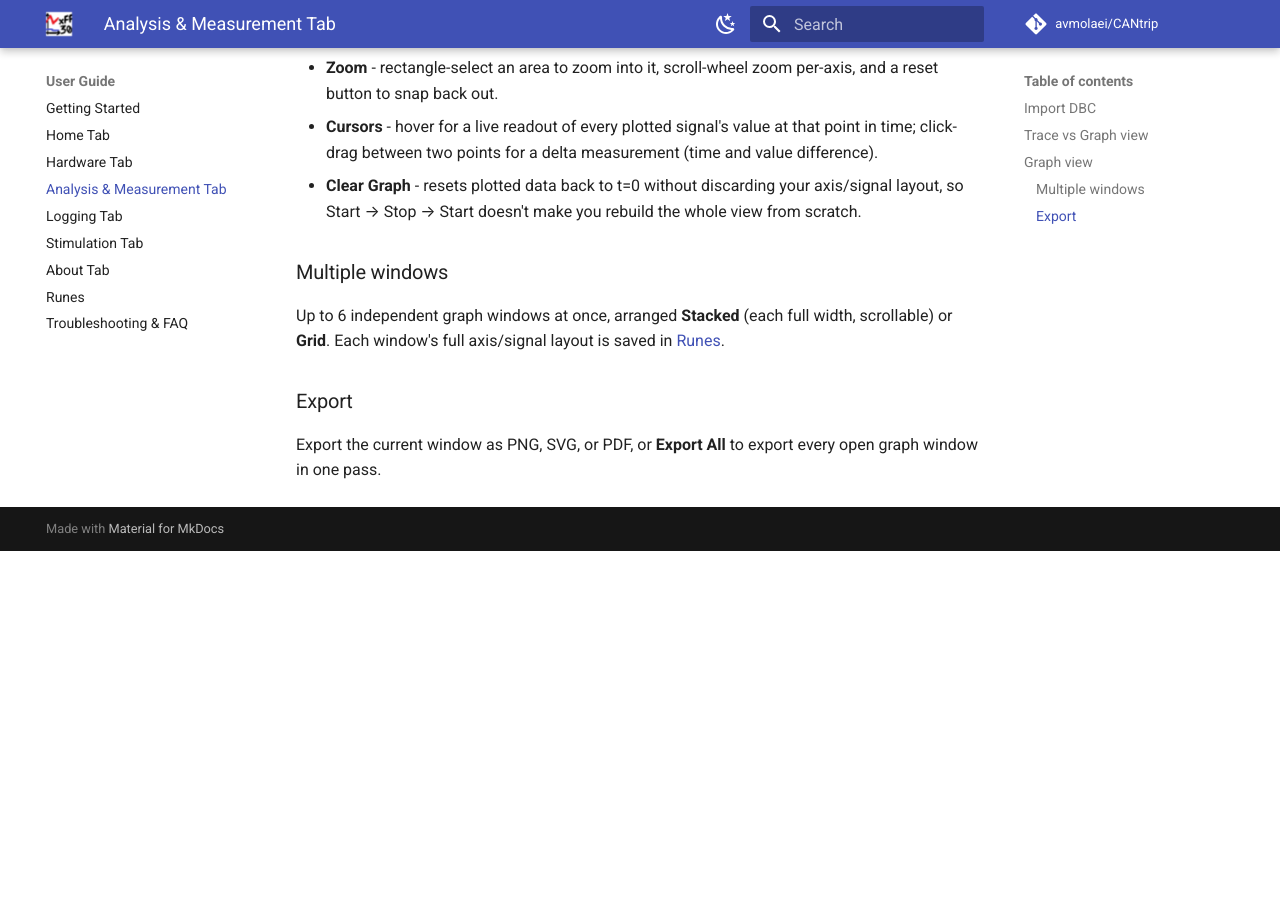
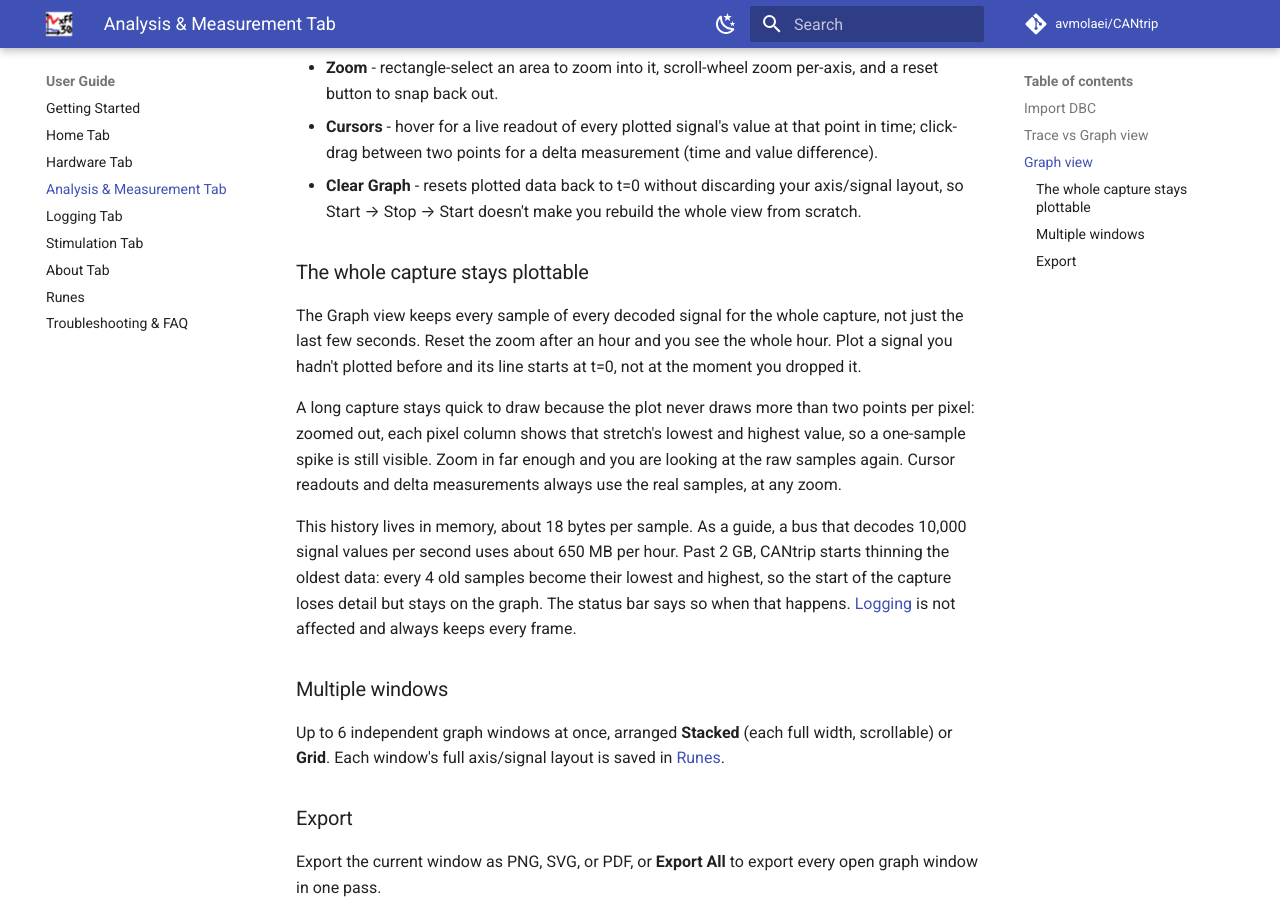
Before and after one commit to avmolaei/CANtrip, an MkDocs documentation site: the page built from docs/user-guide/analysis-and-measurement-tab.md, in a window 1280 px wide and 900 px high, scrolled down 1876 px. Built offline with MkDocs 1.6.1 and Material for MkDocs 9.7.7, drawn with Linux system fonts in a browser that asks for light colours; comment, search, counter and statistics services are not loaded; before the commit the page ends 2427 px from its top, so only the background shows below that.

Commit message:
Document whole-capture graphing and the test suite
The Analysis and Measurement page explains that the Graph view keeps the
whole capture, how it stays quick to draw, and what happens past 2 GB.
Data flow describes SignalHistoryStore and the timer-driven GraphView.
CONTRIBUTING replaces "there is no test suite" with how to run and extend
the one there is now.

```diff
--- a/docs/user-guide/analysis-and-measurement-tab.md
+++ b/docs/user-guide/analysis-and-measurement-tab.md
@@ -52,6 +52,26 @@ A signal-plotting view, all sharing one time X axis:
   axis/signal layout, so Start → Stop → Start doesn't make you rebuild the
   whole view from scratch.
 
+### The whole capture stays plottable
+
+The Graph view keeps every sample of every decoded signal for the whole
+capture, not just the last few seconds. Reset the zoom after an hour and
+you see the whole hour. Plot a signal you hadn't plotted before and its
+line starts at t=0, not at the moment you dropped it.
+
+A long capture stays quick to draw because the plot never draws more than
+two points per pixel: zoomed out, each pixel column shows that stretch's
+lowest and highest value, so a one-sample spike is still visible. Zoom in
+far enough and you are looking at the raw samples again. Cursor readouts
+and delta measurements always use the real samples, at any zoom.
+
+This history lives in memory, about 18 bytes per sample. As a guide, a bus
+that decodes 10,000 signal values per second uses about 650 MB per hour.
+Past 2 GB, CANtrip starts thinning the oldest data: every 4 old samples
+become their lowest and highest, so the start of the capture loses detail
+but stays on the graph. The status bar says so when that happens.
+[Logging](logging-tab.md) is not affected and always keeps every frame.
+
 ### Multiple windows
 
 Up to 6 independent graph windows at once, arranged **Stacked** (each full
```
Also changed, not shown: CONTRIBUTING.md (+30 -2 lines), docs/architecture/data-flow.md (+11 -0 lines).
